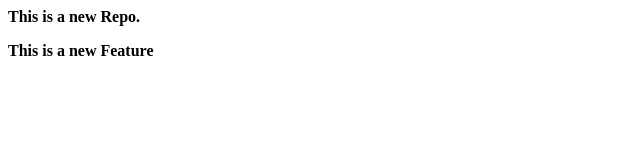
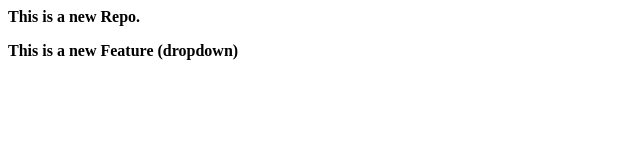
Before and after one commit to GPA-NileshGawhale/localrepo, a plain HTML site: page index.html in a window 1280 px wide. Shown: the full height of the page, 0-640 px from the left. Drawn offline with Linux system fonts and the light colour scheme.

```diff
--- a/index.html
+++ b/index.html
@@ -1,2 +1,2 @@
 <p><b>This is a new Repo.</b></p>
-<p><b>This is a new Feature</b></p>
+<p><b>This is a new Feature (dropdown)</b></p>
```
